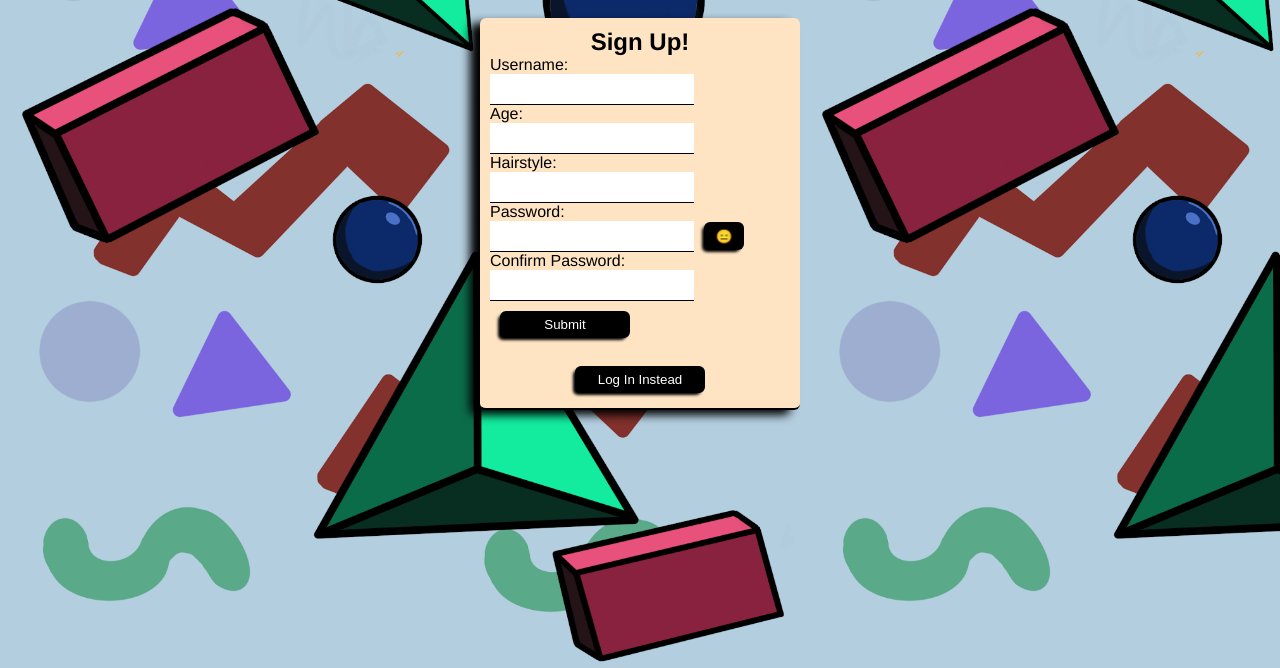
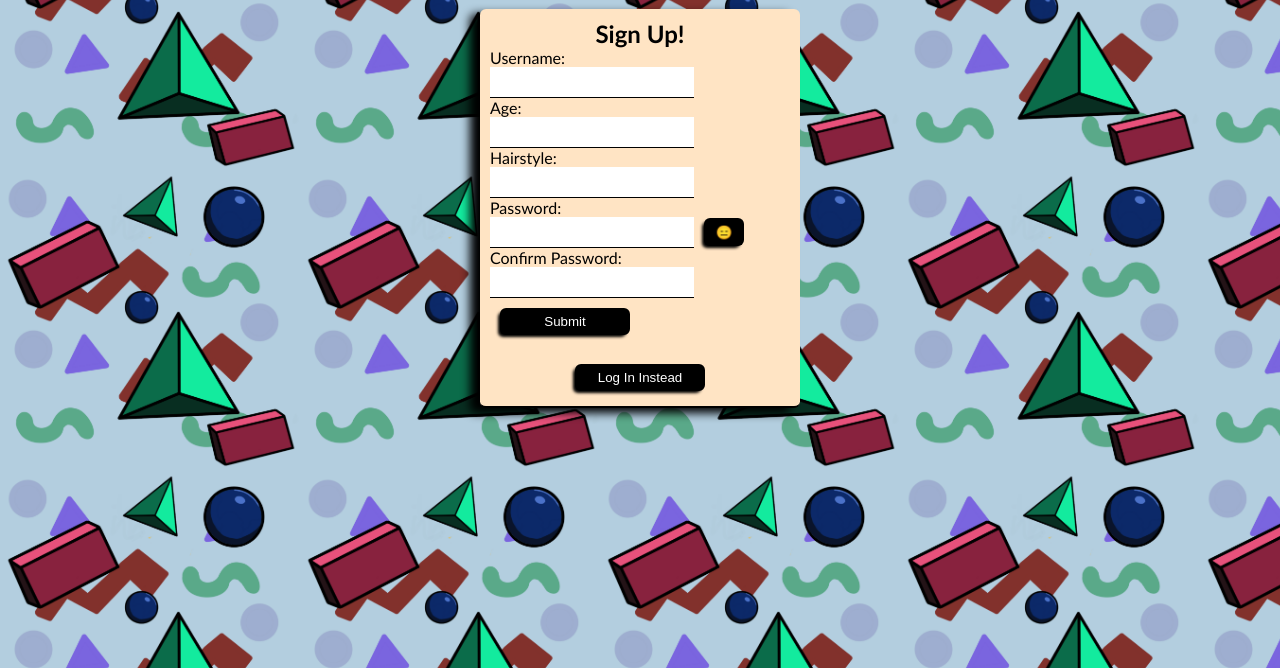
Before and after one commit to regisaslewis/scrunchie-world, a React app in the folder client/: page /signup in a window 1280 px wide. Shown: the part 132-800 px from the top of the page. Built offline with nearby package versions, Linux system fonts and the light colour scheme; no server answers.

Commit message:
backgroun changes

```diff
--- a/client/src/App.css
+++ b/client/src/App.css
@@ -1,9 +1,26 @@
 body {
-    background-color: rgb(157, 255, 224);
-    background-image: url("./Background.png");
-    background-attachment: fixed;
-    background-size: contain;
-    font-family:'Franklin Gothic Medium', 'Arial Narrow', Arial, sans-serif;
+    background-color: rgb(113, 169, 202);
+    background: url("./Background.png");
+    background-size: 300px;
+    margin: 0;
+    font-family:'Trebuchet MS', 'Lucida Sans Unicode', 'Lucida Grande', 'Lucida Sans', Arial, sans-serif;
+}
+
+#background {
+    position: relative;
+    overflow: hidden;
+    width: 100%;
+}
+
+#background::before {
+    content: "";
+    position: absolute;
+    width: 200%;
+    height: 200%;
+    top: -50%;
+    left: -50%;
+    z-index: -1;
+    transform: rotate(-20deg);
 }
 
 body::-webkit-scrollbar {
@@ -74,6 +91,7 @@ button:hover, #prodName:hover {
     grid-template-columns: 5fr 6fr;
     justify-items: center;
     margin-top: 0;
+    z-index: 2;
 }
 
 #navData {
@@ -119,6 +137,7 @@ button:hover, #prodName:hover {
 
 #rc {
     grid-area: rc;
+    margin-right: 6px;
 }
 
 #prod {
@@ -138,7 +157,6 @@ button:hover, #prodName:hover {
     background-color: palevioletred;
     border-bottom: solid 2px black;
     grid-area: pc;
-    margin: auto 10px auto 20px;
     padding-top: 15px;
     display: grid;
     grid-template-areas:
@@ -183,9 +201,7 @@ button:hover, #prodName:hover {
     grid-template-areas:
     'gc rc'
     'pc rc';
-    margin: auto;
     column-gap: 10px;
-    padding-bottom: 8px;
     align-items: center;
 }
 
@@ -278,9 +294,14 @@ label {
     background-color: rgb(228, 163, 106);
     display: grid;
     grid-template-columns: 1fr 1fr;
+    text-align: center;
     align-items: center;
     margin-bottom: 5px;
     padding: 10px;
+}
+
+#revCom {
+    text-align: left;
 }
 
 .revGreeting {
--- a/client/src/components/App.js
+++ b/client/src/components/App.js
@@ -191,6 +191,7 @@ function handleReviewDelete(id) {
         setBrandList={setBrandList}
         setSort={setSort}
       />
+      <div id="background">
       <Switch>
         <Route exact path="/">
           {!!user ?
@@ -341,6 +342,7 @@ function handleReviewDelete(id) {
             setGroupList={setGroupList}/>
         </Route>
       </Switch>
+      </div>
     </div>
   )
 }
--- a/client/src/components/OneReview.js
+++ b/client/src/components/OneReview.js
@@ -9,7 +9,7 @@ function OneReview({reviewItem, user, setReview, handleReviewDelete}) {
     return (
         <div id="review">
             <h2>{reviewItem.user.username} on {product.name}</h2>
-            <p>{comment}</p>
+            <p id="revCom">{comment}</p>
             <h3>{rating}/5 {starCount}</h3>
             {user && user.id === reviewItem.user_id ?
             <div id="revButtons">
```
